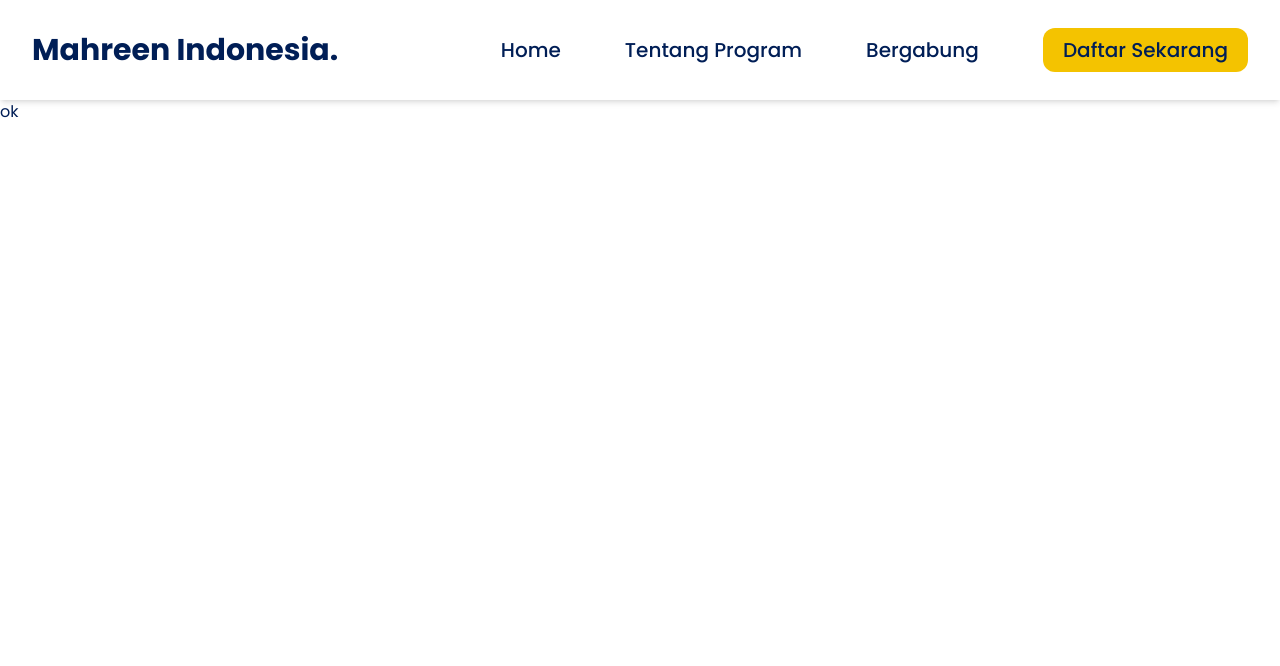
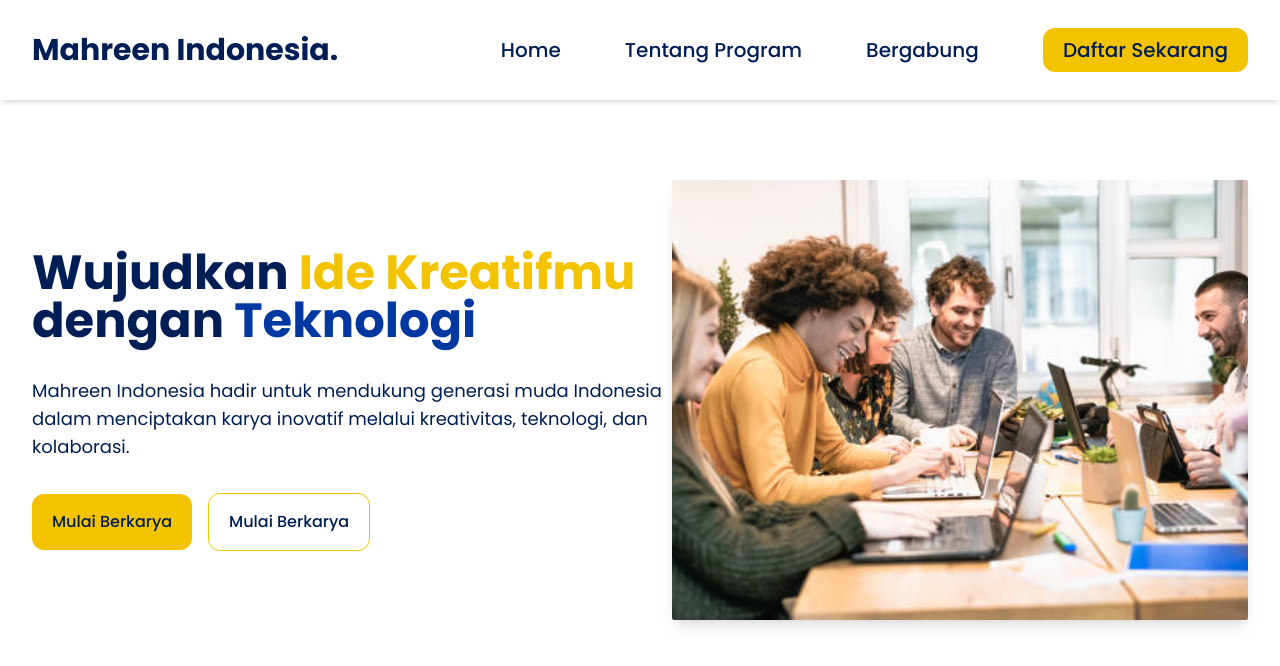
Before and after one commit to Glenn-Rhee/mahreen-tech, a Next.js app: page / in a window 1280 px wide. Shown: the top 666 px of the page. Built offline with nearby package versions, Linux system fonts and the light colour scheme.

Commit message:
feat: added hero-page

```diff
--- a/src/app/page.tsx
+++ b/src/app/page.tsx
@@ -1,3 +1,10 @@
+import Container from "@/components/Container";
+import HeroPage from "@/components/Hero-Page";
+
 export default function HomePage() {
-  return <div>ok</div>
-};
+  return (
+    <Container>
+      <HeroPage />
+    </Container>
+  );
+}
--- /dev/null
+++ b/src/components/Hero-Page.tsx
@@ -0,0 +1,35 @@
+import Image from "next/image";
+
+export default function HeroPage() {
+  return (
+    <main className="w-full flex items-center justify-between my-16 h-[55dvh]">
+      <div className="flex flex-col gap-y-8">
+        <h1 className="font-bold text-5xl max-w-2xl">
+          Wujudkan <span className="text-primary">Ide Kreatifmu </span> dengan{" "}
+          <span className="text-secondary">Teknologi</span>
+        </h1>
+        <p className="text-lg">
+          Mahreen Indonesia hadir untuk mendukung generasi muda Indonesia dalam
+          menciptakan karya inovatif melalui kreativitas, teknologi, dan
+          kolaborasi.
+        </p>
+        <div className="flex items-center gap-x-4">
+          <button className="bg-primary px-5 py-2 lg:px-5 lg:py-4 font-medium rounded-xl cursor-pointer active:scale-95 hover:bg-[#FFD52E] transition-all duration-200">
+            Mulai Berkarya
+          </button>
+          <button className="border-primary border px-5 py-2 lg:px-5 lg:py-4 font-medium rounded-xl cursor-pointer active:scale-95 hover:bg-primary transition-all duration-200">
+            Mulai Berkarya
+          </button>
+        </div>
+      </div>
+      <div className="relative w-full h-full">
+        <Image
+          fill
+          src={"/hero-image.jpg"}
+          alt="Hero Image"
+          className="object-cover w-full rounded-xs shadow-lg"
+        />
+      </div>
+    </main>
+  );
+}
```
